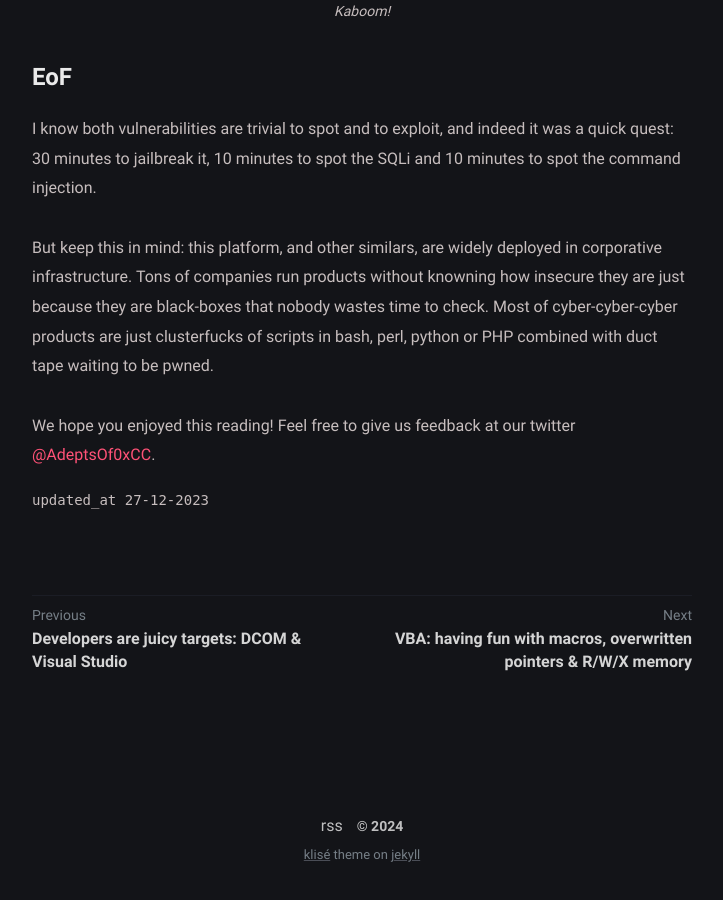
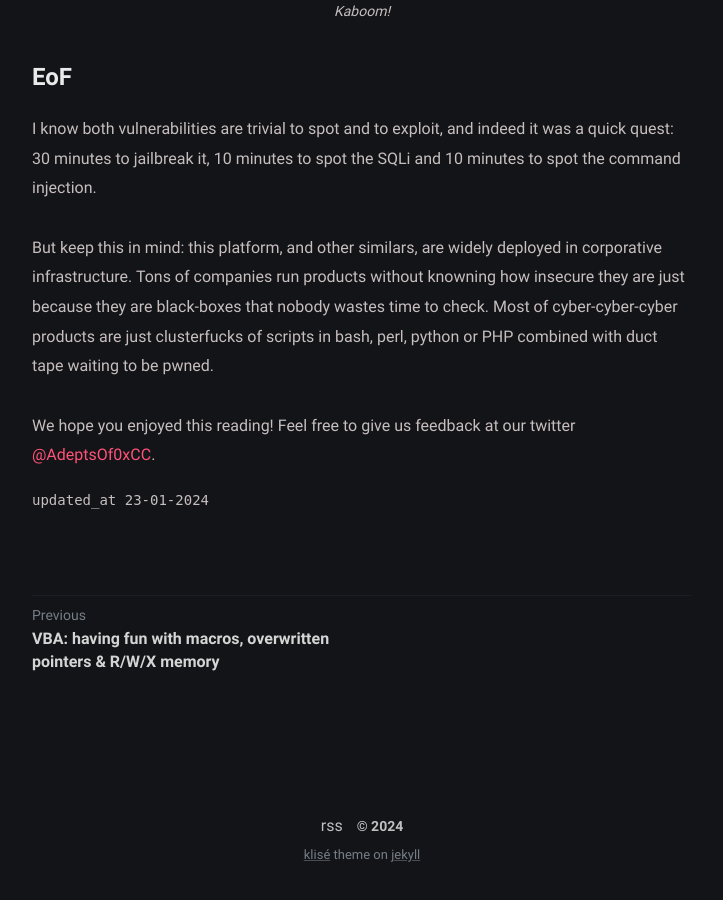
Before and after one commit to Adepts-Of-0xCC/blog, a Jekyll site: the page built from _posts/gtbcc-pwned/2023-12-27-gtbcc-pwned.md, in a window 1280 px wide and 900 px high, scrolled down 10224 px. Shown: the whole window, without its empty margins (278-1001 px from the left). Built offline with Jekyll 4.4.1, drawn with Linux system fonts in a browser that asks for light colours; some web fonts are replaced; some of the changed text lies outside the part shown.

Commit message:
Update 2023-12-27-gtbcc-pwned.md

```diff
--- a/_posts/gtbcc-pwned/2023-12-27-gtbcc-pwned.md
+++ b/_posts/gtbcc-pwned/2023-12-27-gtbcc-pwned.md
@@ -1,7 +1,7 @@
 ---
 title: "A christmas tale: pwning GTB Central Console (CVE-2024-22107 & CVE-2024-22108)"
-date: 2023-12-27 00:00:00 +00:00
-modified: 2023-12-27 00:00:00 +00:00
+date: 2024-01-23 00:00:00 +00:00
+modified: 2024-01-23 00:00:00 +00:00
 tags: [red team, research, DLP, GTBCC, GTB, CVE-2024-22107, CVE-2024-22108, exploit, X-C3LL]
 description: Yet another security platform being pwned by trivial vulnerabilities (CVE-2024-22107 & CVE-2024-22108)
 image:
```
